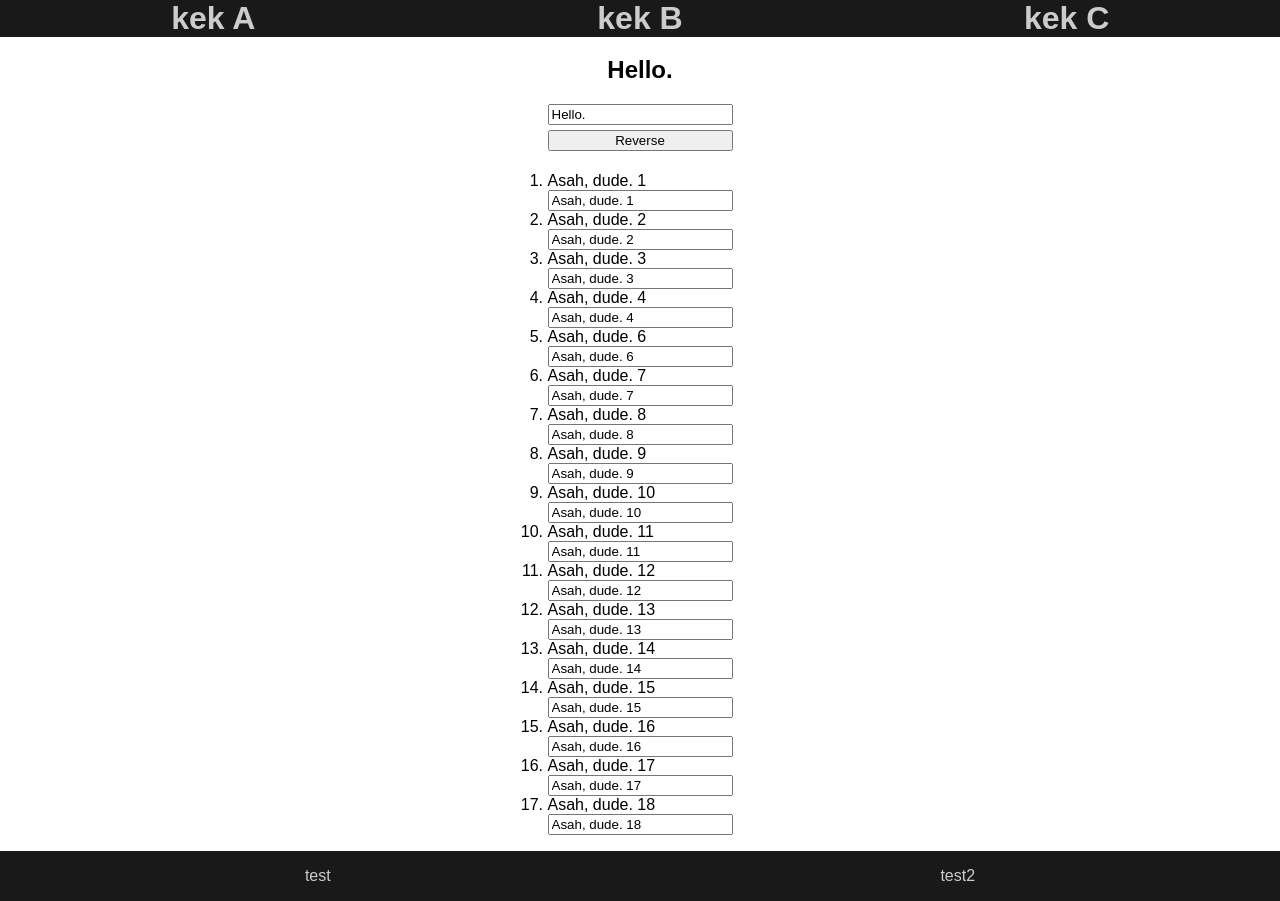
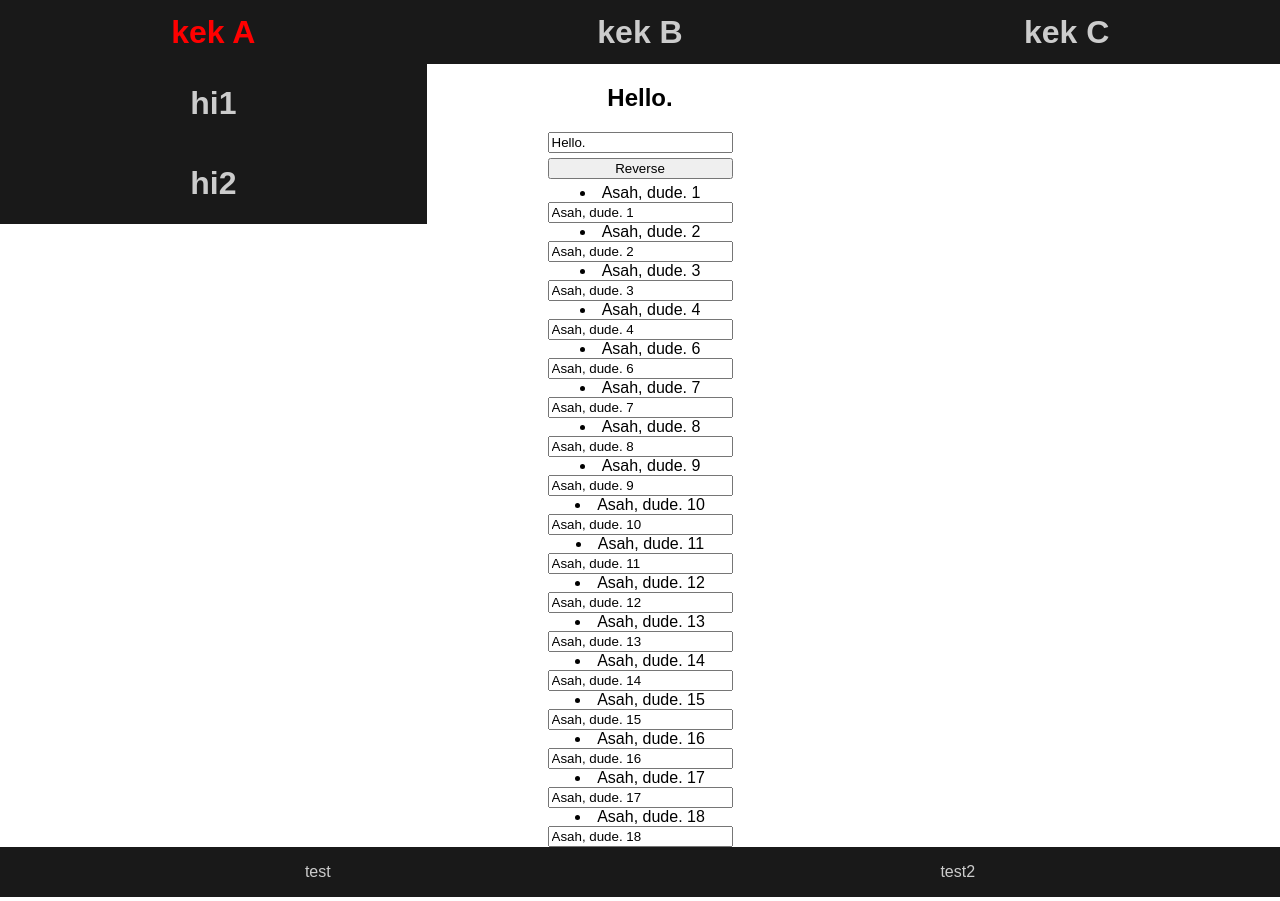
Before and after one commit to Meegul/basic-vuejs-website, a website: page index.html in a window 1280 px wide. Drawn offline with Linux system fonts and the light colour scheme.

Commit message:
better dropdown functionality

```diff
--- a/css/main.css
+++ b/css/main.css
@@ -11,15 +11,16 @@ body {
     justify-content: space-between;
 }
 
-ol {
+li {
     padding: 0;
 }
 
 .content {
-    margin-top: calc(2em + 4px);
+    margin-top: calc(4em);
     display: flex;
     flex-direction: column;
     align-items: center;
+    flex-wrap: wrap;
     justify-content: center;
     word-wrap: break-word;
 }
@@ -42,10 +43,15 @@ ol {
 }
 
 .button {
+    display: flex;
+    flex-direction: column;
+    align-items: center;
     width: 100%;
+    height: 100%;
     margin: 0;
     background-color: rgba(0, 0, 0, 0.9);
 }
+
 .active {
     color: #FF0000
 }
@@ -56,6 +62,7 @@ ol {
 
 .titlebar {
     top: 0;
+    min-height: 4em;
     display: flex;
     flex-direction: row;
     justify-content: space-around;
@@ -67,10 +74,14 @@ ol {
 
 .menu-text {
     margin: 0;
+    display: flex;
+    flex-direction: column;
+    justify-content: center;
+    height: 2em;
 }
 
-.menu-item-text {
-    color: #CCC;
+.dropdown-text {
+    width: 100%;
 }
 
 .app-footer {
--- a/js/main.js
+++ b/js/main.js
@@ -10,22 +10,27 @@ Vue.component("app-footer", {
 });
 
 const menuItem = `
-<div class="menuItem" v-show="active">
-    <h1>{{ text }}</h1>
+<div class="dropdown-text" v-on:mouseenter="active=true" v-on:mouseleave="active=false" v-show="shown">
+    <h1 :class="{ 'active': active, 'inactive': !active }">{{ text }}</h1>
 </div>
 `;
 
 Vue.component("menu-item", {
-    props: ["active", "text"],
+    props: ["shown", "text"],
+    data: function() {
+        return {
+            active: false,
+        };
+    },
     template: menuItem,
 });
 
 const titleTemplate = `
 <div class="titlebar">
-    <div class="button" v-for="(item, index) in menuItems">
-        <h1 class="menu-text" v-on:click="click(index)" v-bind:class="{ 'active': item.active, 'inactive': !item.active }">{{ item.text }}</h1>
+    <div class="button" v-on:mouseenter="focus(index)" v-on:mouseleave="leave(index)" v-for="(item, index) in menuItems">
+        <h1 class="menu-text" v-bind:class="{ 'active': item.active, 'inactive': !item.active }">{{ item.text }}</h1>
         <template v-for="sub in item.subMenu">
-            <menu-item class="menu-item-text" :text="sub.text" :active="item.active"></menu-item>
+            <menu-item :text="sub.text" :shown="item.active"></menu-item>
         </template>
     </div>
 </div>
@@ -43,7 +48,7 @@ Vue.component("title-bar", {
         };
     },
     methods: {
-        click: function(index) {
+        focus: function(index) {
             //If it's already active, set to inactive and return
             if (this.menuItems[index].active) {
                 this.menuItems[index].active = false;
@@ -53,6 +58,10 @@ Vue.component("title-bar", {
                 this.menuItems.forEach((on) => { on.active = false });
                 this.menuItems[index].active = true;
             }
+        },
+        leave: function(index) {
+            if (this.menuItems[index].active)
+                this.menuItems[index].active = false;
         },
     },
 });
@@ -74,12 +83,10 @@ Vue.component("demo", {
 const contentTemplate = `
 <div class="content">
     <demo v-bind:initial-text="demoText"></demo>
-    <ol>
-        <template v-for="item in textList">
-            <li v-bind:card="item">{{ item.text }}</li>
-            <input v-model="item.text"></input>
-        </template>
-    </ol>
+    <template v-for="item in textList">
+        <li v-bind:card="item">{{ item.text }}</li>
+        <input v-model="item.text"></input>
+    </template>
 </div>
 `;
 
```
